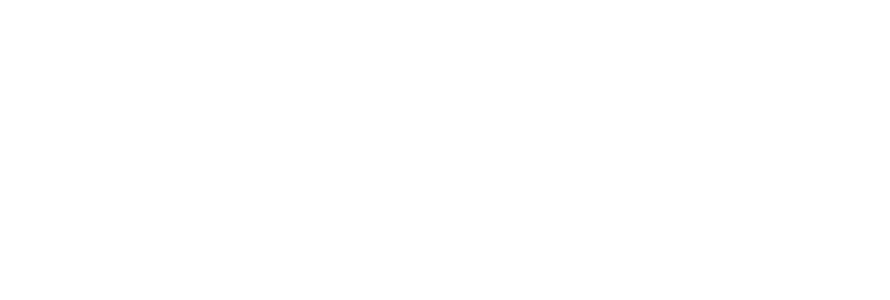
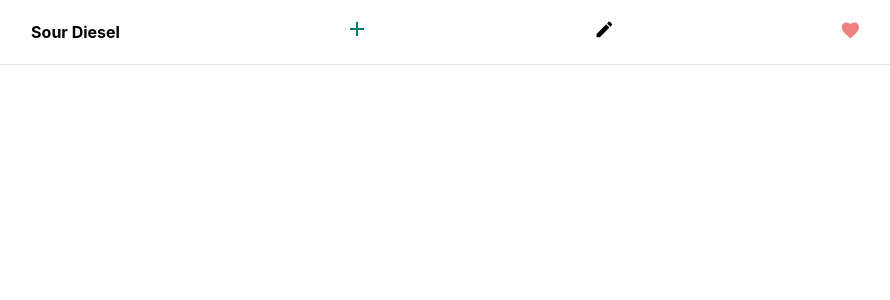
Before and after one commit to EasyDoseIt/easy-dose-it-fe, a React (Create React App) app: page / in a window 1280 px wide. Shown: the top 300 px of the page, without its empty margins (194-1084 px from the left). Built offline with nearby package versions, Linux system fonts and the light colour scheme.

Commit message:
home screen component and material design icons

```diff
--- a/package.json
+++ b/package.json
@@ -8,6 +8,7 @@
     "@testing-library/user-event": "^7.1.2",
     "react": "^16.13.1",
     "react-dom": "^16.13.1",
+    "react-icons": "^3.10.0",
     "react-scripts": "3.4.3"
   },
   "scripts": {
--- a/src/App.js
+++ b/src/App.js
@@ -1,19 +1,20 @@
 import React, {useState, useEffect} from 'react';
 import './App.css';
 import SplashScreen from '../src/components//SplashScreen/SplashScreen.js';
+import HomeScreen from './components/HomeScreen/HomeScreen';
 
 function App() {
 
   const [isLoading, setIsLoading] = useState(true);
 
   useEffect(() => {
-    setTimeout(() => setIsLoading(false), 5000);
+    setTimeout(() => setIsLoading(false), 0);
   }, [])
   return (
     <>
     {isLoading === false ? (
         <div className="App">
-
+          <HomeScreen />
         </div>
       ) : (
         <div className="App">
--- /dev/null
+++ b/src/components/HomeScreen/FavoriteIcon.js
@@ -0,0 +1,12 @@
+import React from 'react';
+import { MdFavorite, MdFavoriteBorder } from "react-icons/md";
+const FavoriteIcon = (props) => {
+
+    return (
+<span className="favorite-icon">
+{props.favorite ? (<MdFavorite className="full-heart-icon"/>) : (<MdFavoriteBorder className="empty-heart-icon"/>) }
+</span>
+    )
+}
+
+export default FavoriteIcon;
--- /dev/null
+++ b/src/components/HomeScreen/HomeScreen.css
@@ -0,0 +1,28 @@
+.product-list-item {
+    display: flex;
+    justify-content: space-evenly;
+    align-items: center;
+    border-bottom: 1px solid #E5E5E5;
+    height: 4rem;
+}
+
+.product-name {
+    font-size: 1rem;
+}
+
+.add-to-list-icon {
+    font-size: 1.5rem;
+}
+
+.edit-product-info-icon {
+    font-size: 1.3rem;
+}
+
+.full-heart-icon {
+    font-size: 1.3rem;
+    color: lightcoral;
+}
+
+.empty-heart-icon {
+    font-size: 1.3rem;
+}
--- /dev/null
+++ b/src/components/HomeScreen/HomeScreen.js
@@ -0,0 +1,25 @@
+import React, { useState } from 'react';
+import FavoriteIcon from './FavoriteIcon';
+import { MdEdit, MdAdd } from "react-icons/md";
+import './HomeScreen.css';
+
+const HomeScreen = () => {
+    const [patientList, setPatientList] = useState([{"productName": "Sour Diesel", "favorite": true}]);
+
+    return(
+        <main>
+            {patientList.map((s, index) => (
+                <div className="product-list-item" key={index}>
+                    <h2 className="product-name leaf" aria-label={`Product name: ${s.productName}`}>
+                        {s.productName}
+                    </h2>
+                    <span className="add-to-list-icon" aria-label="Categorize this item"><MdAdd stroke="#017C6B" id="add-icon" fill="#017C6B" title="Add this item to a category" aria-labelledby="add-icon" desc="plus symbol" /></span>
+                    <span className="edit-product-info-icon" aria-label="Edit this item's information and or notes"><MdEdit /></span>
+                    <FavoriteIcon favorite={s.favorite} />
+                </div>
+            ))}
+        </main>
+    );
+};
+
+export default HomeScreen;
```
Also changed, not shown: 1 other file (tests, documents, lock files or other folders).
